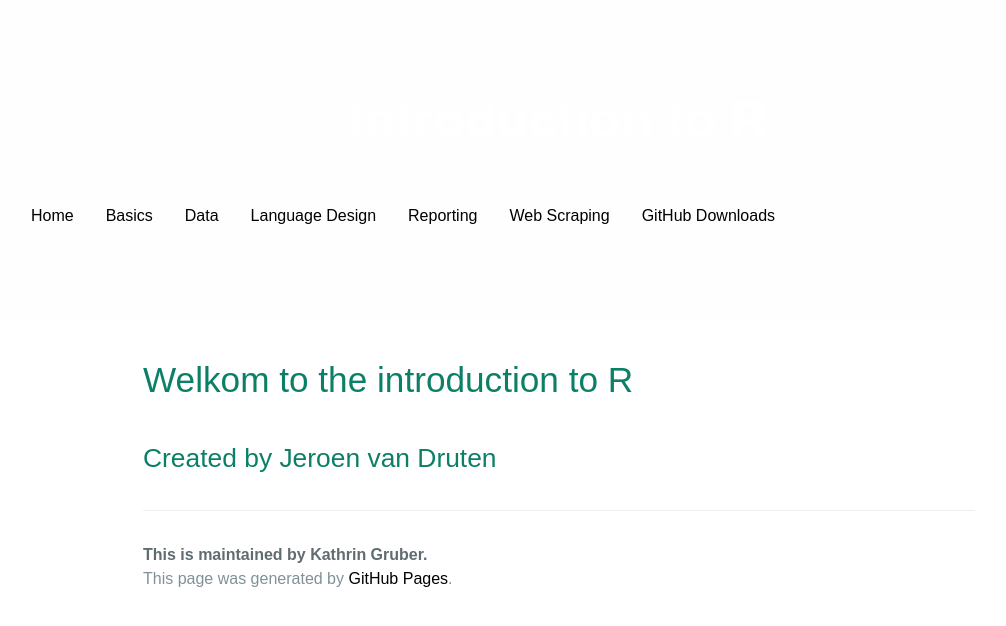
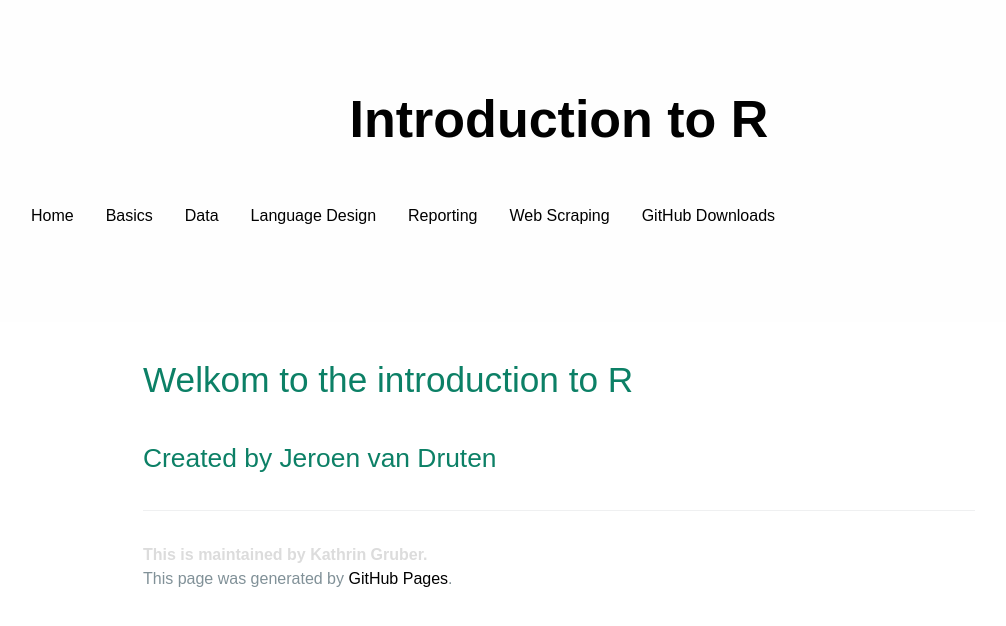
Before and after one commit to jmjvdruten/introductiontoR, a Jekyll site: the page built from index.md, in a window 1280 px wide. Shown: the top 626 px of the page, without its empty margins (81-1087 px from the left). Built offline with Jekyll 4.4.1, drawn with Linux system fonts in a browser that asks for light colours.

Commit message:
Update stylesheet.css

```diff
--- a/stylesheets/stylesheet.css
+++ b/stylesheets/stylesheet.css
@@ -7,7 +7,7 @@ body {
   font-family: "Museo Sans", sans-serif;
   font-size: 16px;
   line-height: 1.5;
-  color: #606c71; }
+  color: #DCDCDC; }
 
 a {
   color: #010101;
@@ -81,27 +81,9 @@ a {
   display: block;
 }
 
-@media screen and (min-width: 64em) {
-  .btn {
-    padding: 0.75rem 1rem; } }
-
-@media screen and (min-width: 42em) and (max-width: 64em) {
-  .btn {
-    padding: 0.6rem 0.9rem;
-    font-size: 0.9rem; } }
-
-@media screen and (max-width: 42em) {
-  .btn {
-    display: block;
-    width: 100%;
-    padding: 0.75rem;
-    font-size: 0.9rem; }
-    .btn + .btn {
-      margin-top: 1rem;
-      margin-left: 0; } }
 
 .page-header {
-  color: #fff;
+  color: #010101;
   text-align: center;
   background-color: #FEFEFE;
   background-image: ; }
```
